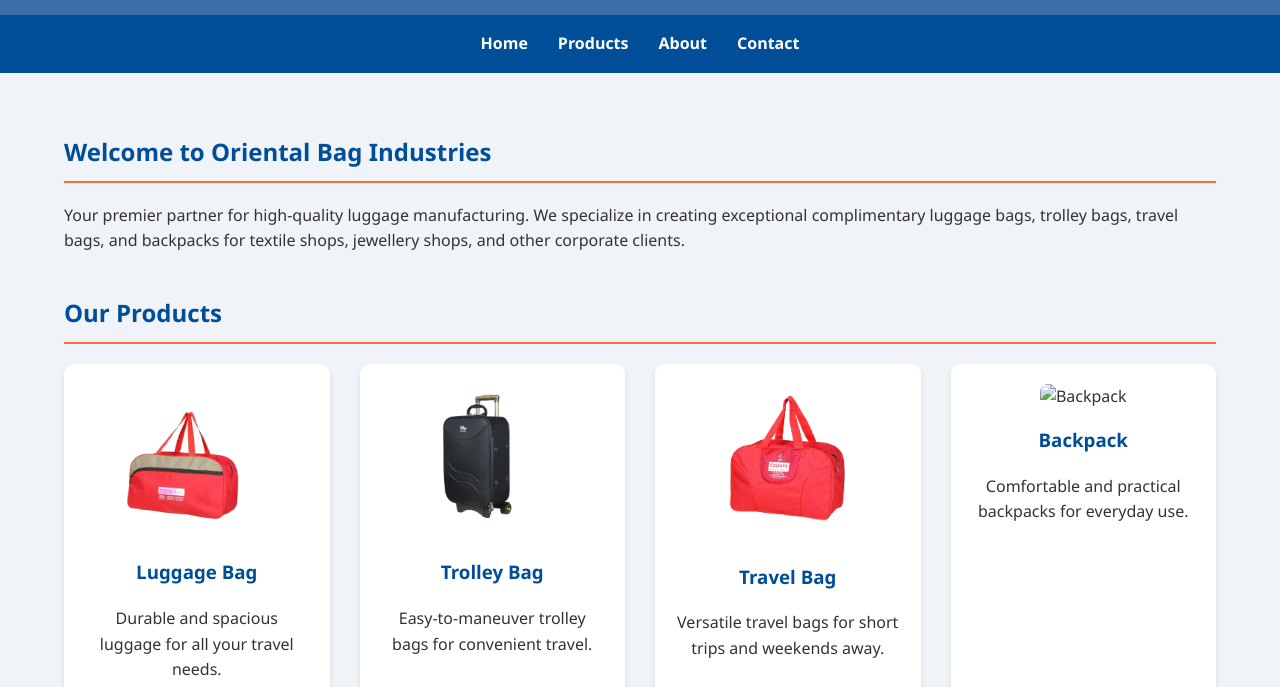
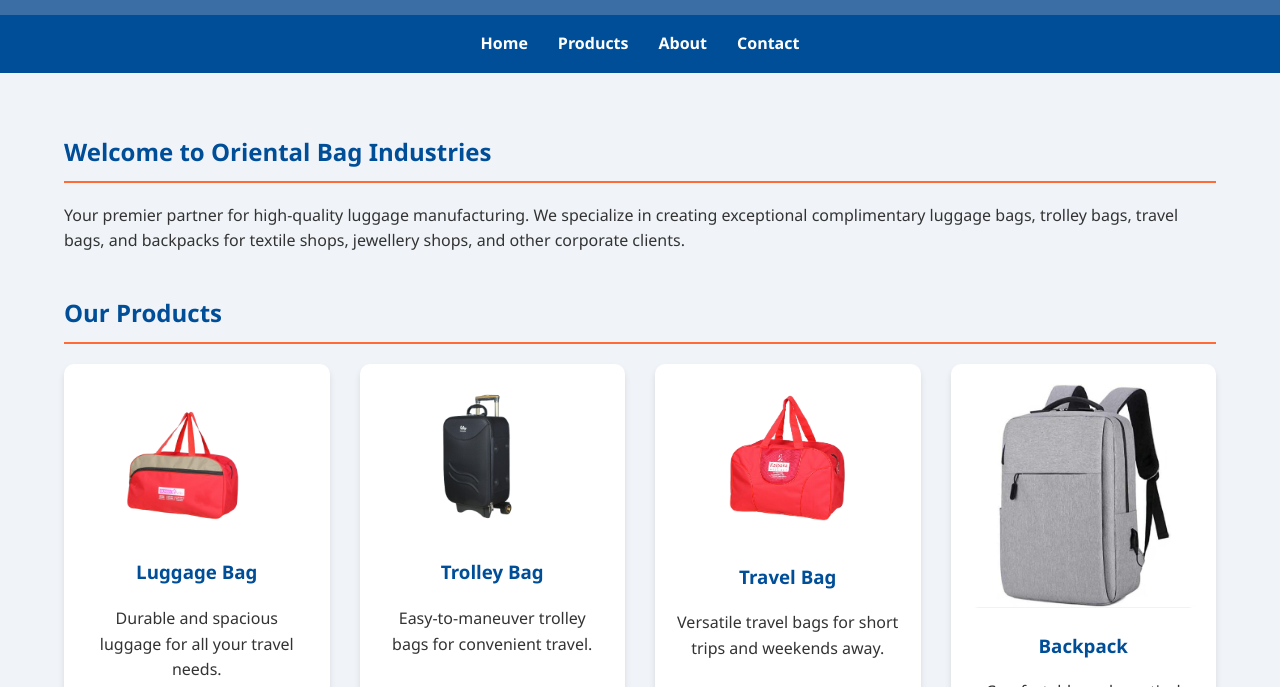
Before and after one commit to fazalbasheer/oriental, a plain HTML site: page index.html in a window 1280 px wide. Shown: the part 113-800 px from the top of the page. Drawn offline with Linux system fonts and the light colour scheme.

Commit message:
Update index.html

```diff
--- a/index.html
+++ b/index.html
@@ -154,7 +154,7 @@
                     <p>Versatile travel bags for short trips and weekends away.</p>
                 </div>
                 <div class="product-card">
-                    <img src="images/image4.png" alt="Backpack">
+                    <img src="images/image5.jpg" alt="Backpack">
                     <h3>Backpack</h3>
                     <p>Comfortable and practical backpacks for everyday use.</p>
                 </div>
```
